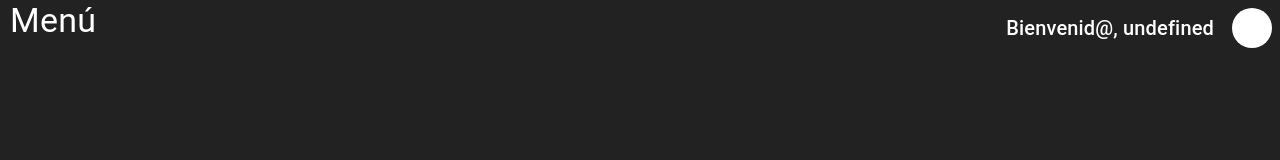
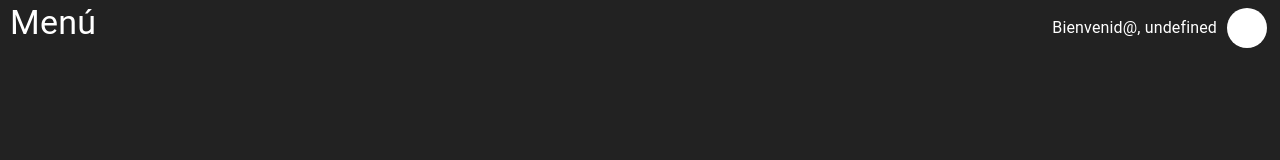
Before and after one commit to BradFernando/aplicativo-web-gastronomy, a Next.js app: page /menu in a window 1280 px wide. Shown: the top 160 px of the page. Built offline with nearby package versions, Linux system fonts and the light colour scheme.

Commit message:
El commit

```diff
--- a/pages/menu.tsx
+++ b/pages/menu.tsx
@@ -48,14 +48,14 @@ export default function AccountMenu() {
         `}
       />
       <div style={{ display: 'flex', justifyContent: 'space-between', alignItems: 'flex-start', height: '100vh', background: '#222222', color: 'white' }}>
-        <Typography variant="h4" component="h2" style={{ marginTop: '0px', marginLeft:'10px' }}>
+        <Typography variant="h4" component="h2" style={{ marginTop: '2px', marginLeft:'10px' }}>
           Menú
         </Typography>
         <div style={{ display: 'flex', alignItems: 'center' }}>
-          <Typography variant="h6" component="h6" style={{ marginRight: '10px' }}>
+          <Typography variant="body1" component="legend" style={{ marginRight: '0px' }}>
             {`Bienvenid@, ${firstName}`} {/* Muestra el primer nombre del usuario recuperado del formulario */}
           </Typography>
-          <IconButton onClick={handleClick}>
+          <IconButton onClick={handleClick} style={{marginRight: '5px'}}>
             <Avatar sx={{ bgcolor: 'white' }} />
           </IconButton>
         </div>
```
